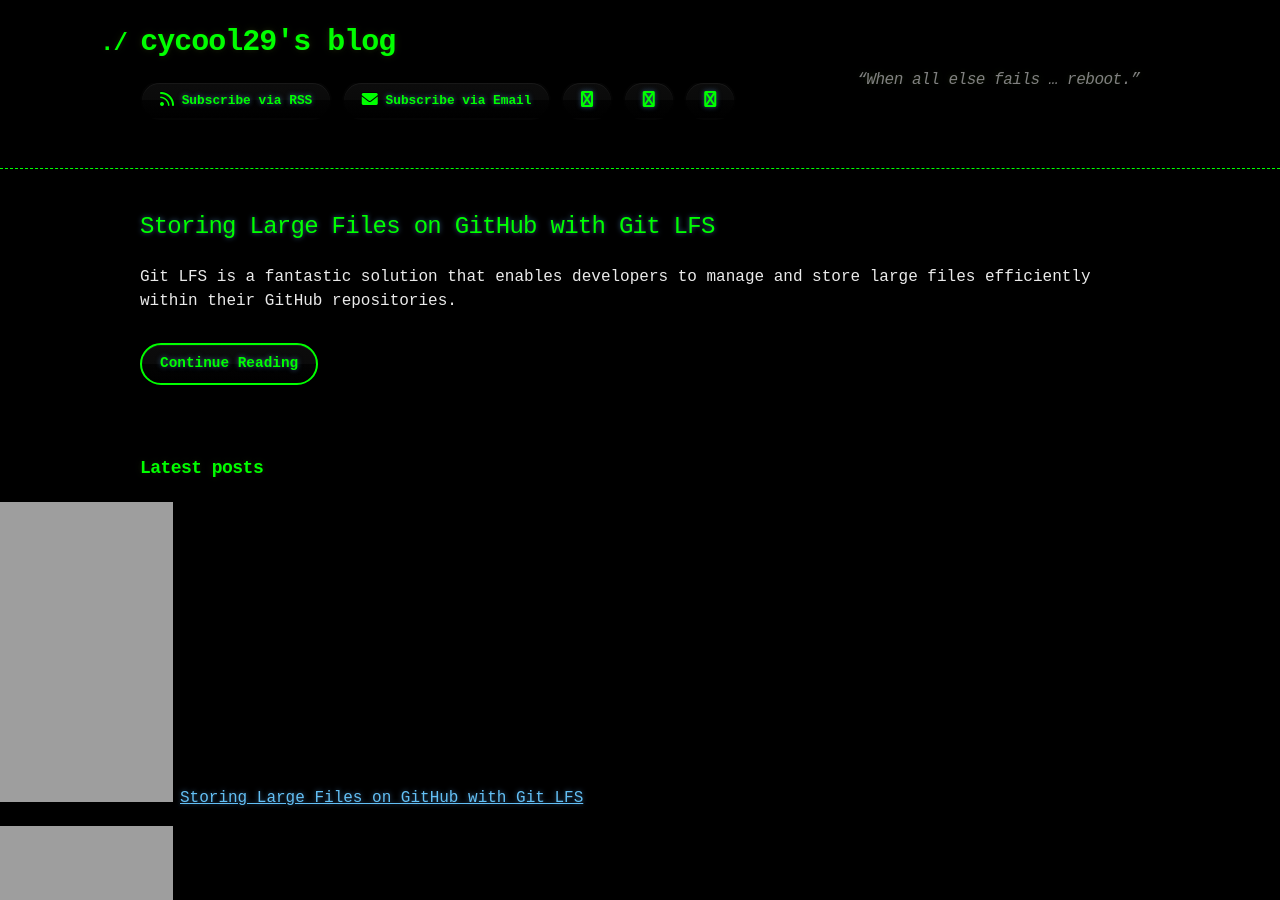
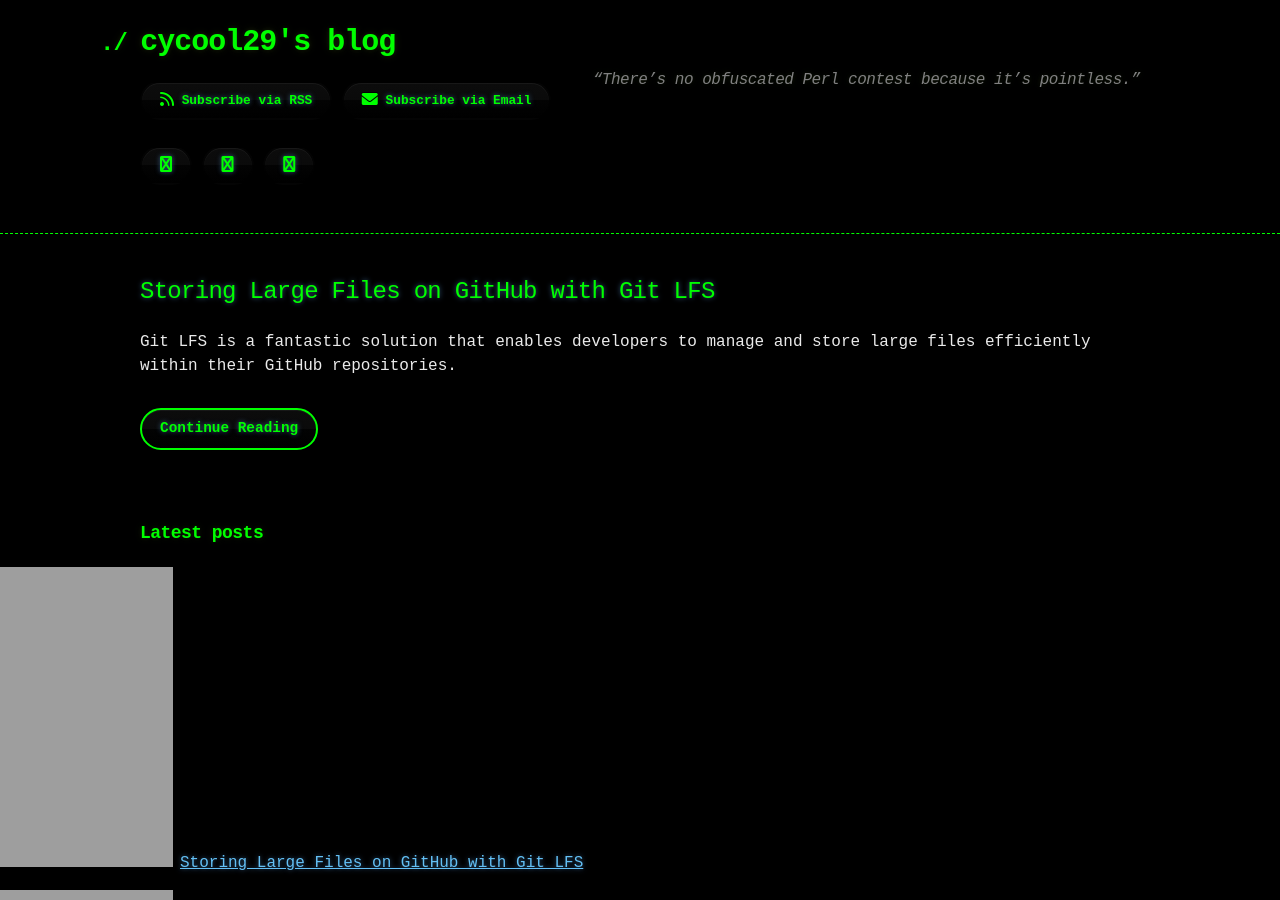
Before and after one commit to cycool29/cycool29.github.io, a Jekyll site: the page built from index.md, in a window 1280 px wide and 900 px high. Built offline with Jekyll 4.4.1, drawn with Linux system fonts in a browser that asks for light colours; a style sheet for code colours, icons or effects is not loaded.

Commit message:
Update quotes

```diff
--- a/_config.yml
+++ b/_config.yml
@@ -1,5 +1,5 @@
 title: cycool29's blog
-description: "“When all else fails … reboot.” "
+description: "“There’s no obfuscated Perl contest because it’s pointless.” "
 bio: A high school student. Intermediate in Python, Git, Bash. Learning JavaScript. He/Him. "
 author: cycool29
 url: https://cycool29.github.io
```
